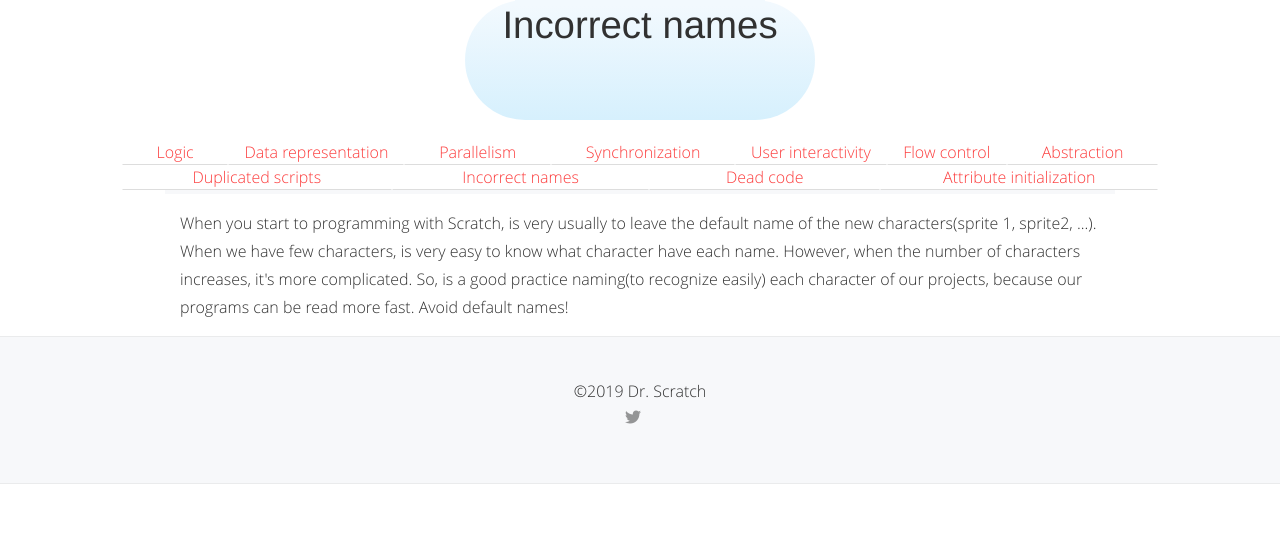
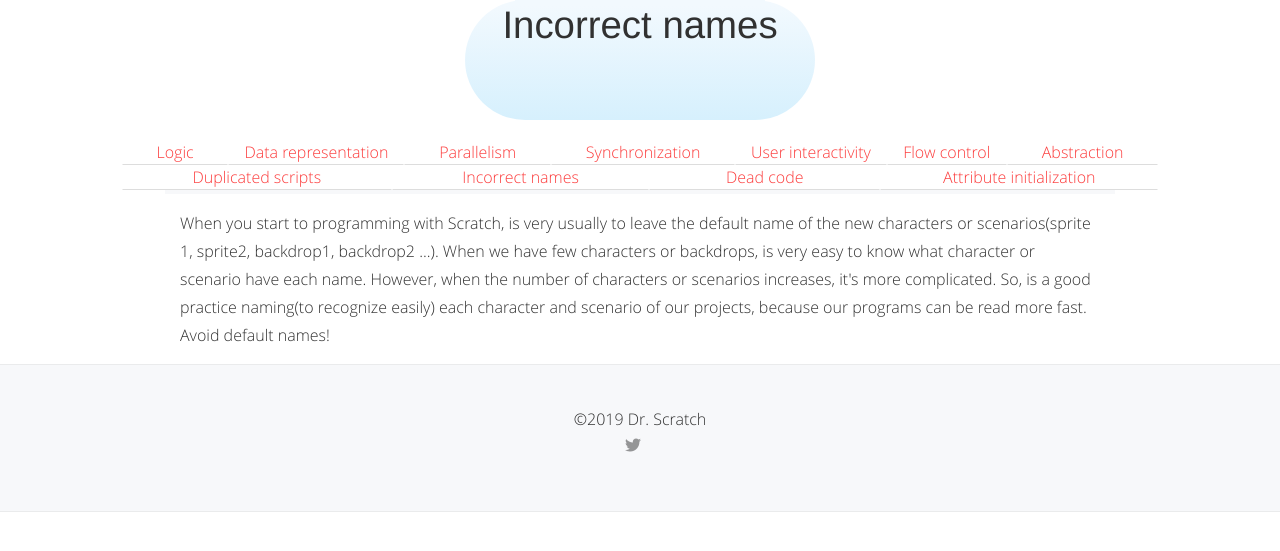
Before and after one commit to AngelaVargas/drscratchv3, a Django app: template app/templates/learn/spriteNaming.html in a window 1280 px wide. Shown: the part 150-701 px from the top of the page. Run offline with Django 3.2, Linux system fonts and the light colour scheme; the template is opened without the code that fills it, so the values that code supplies are empty; some libraries are stand-ins or nearby versions; some web fonts are replaced.

Commit message:
[angelavargas] Updated default name text for backdrop naming

```diff
--- a/app/templates/learn/spriteNaming.html
+++ b/app/templates/learn/spriteNaming.html
@@ -9,7 +9,7 @@
 <div class="container">
     <div class="panel panel-default">
         <div class="panel-body col-lg-10 col-lg-offset-1">
-{% trans "When you start to programming with Scratch, is very usually to leave the default name of the new characters(sprite 1, sprite2, ...). When we have few characters, is very easy to know what character have each name. However, when the number of characters increases, it's more complicated. So, is a good practice naming(to recognize easily) each character of our projects, because our programs can be read more fast. Avoid default names!" %}
+{% trans "When you start to programming with Scratch, is very usually to leave the default name of the new characters or scenarios(sprite 1, sprite2, backdrop1, backdrop2 ...). When we have few characters or backdrops, is very easy to know what character or scenario have each name. However, when the number of characters or scenarios increases, it's more complicated. So, is a good practice naming(to recognize easily) each character and scenario of our projects, because our programs can be read more fast. Avoid default names!" %}
         </div>
     </div>
 </div>
```
